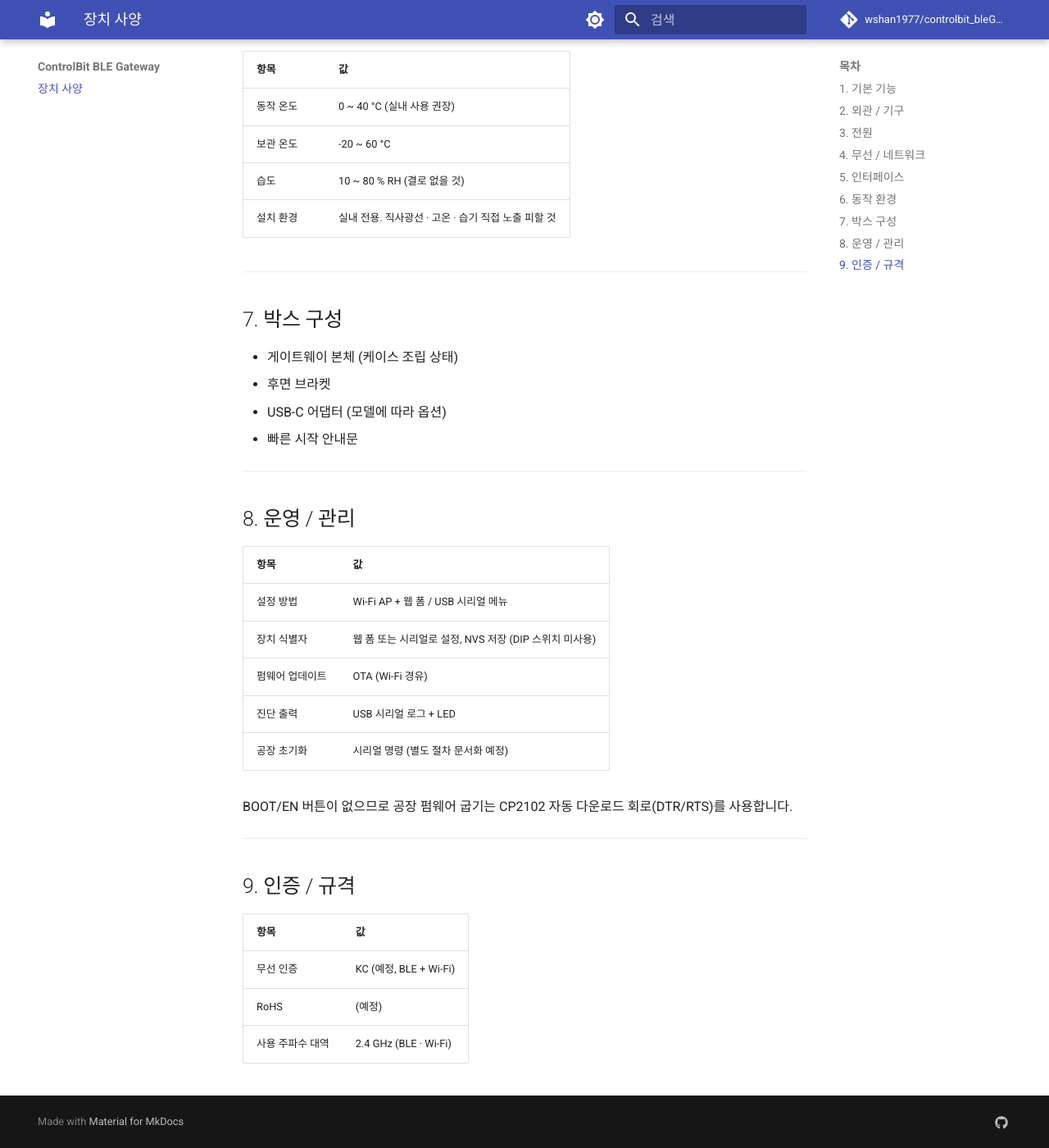
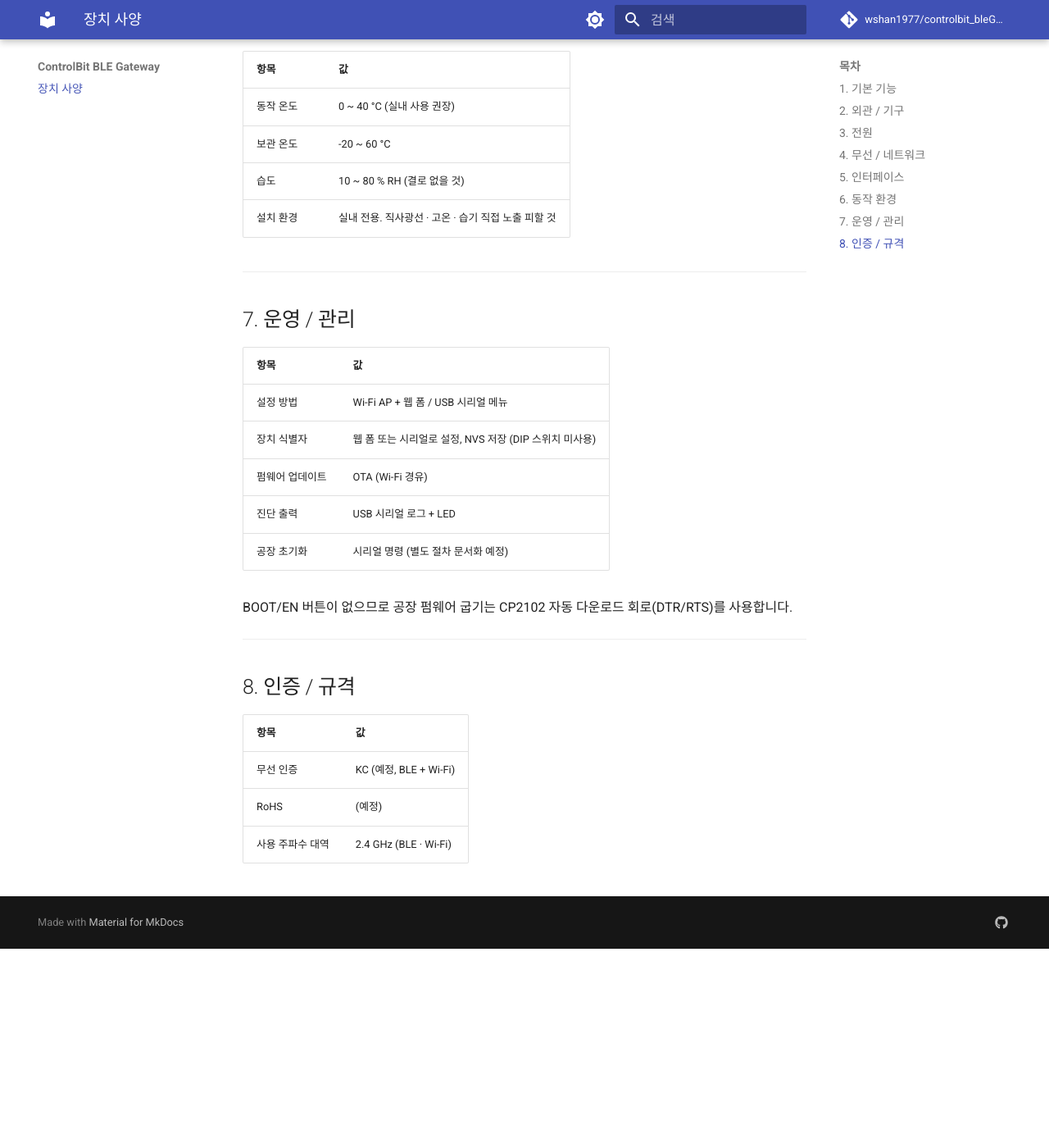
Before and after one commit to wshan1977/controlbit_bleGateWay, an MkDocs documentation site: the page built from doc/index.md, in a window 1280 px wide and 1400 px high, scrolled down 2926 px. Shown: the whole window at 82% size. Built offline with MkDocs 1.6.1 and Material for MkDocs 9.7.7, drawn with Linux system fonts in a browser that asks for light colours; comment, search, counter and statistics services are not loaded; after the commit the page ends 4083 px from its top, so only the background shows below that.

Commit message:
Remove box contents section; renumber sections
Co-Authored-By: Claude Fable 5 <noreply@anthropic.com>

```diff
--- a/doc/index.md
+++ b/doc/index.md
@@ -91,16 +91,7 @@ iBeacon · Eddystone 등 BLE 태그의 광고를 수신 · 필터링해 JSON으
 
 ---
 
-## 7. 박스 구성
-
-- 게이트웨이 본체 (케이스 조립 상태)
-- 후면 브라켓
-- USB-C 어댑터 (모델에 따라 옵션)
-- 빠른 시작 안내문
-
----
-
-## 8. 운영 / 관리
+## 7. 운영 / 관리
 
 | 항목 | 값 |
 | ---- | ---- |
@@ -114,7 +105,7 @@ BOOT/EN 버튼이 없으므로 공장 펌웨어 굽기는 CP2102 자동 다운
 
 ---
 
-## 9. 인증 / 규격
+## 8. 인증 / 규격
 
 | 항목 | 값 |
 | ---- | ---- |
```
